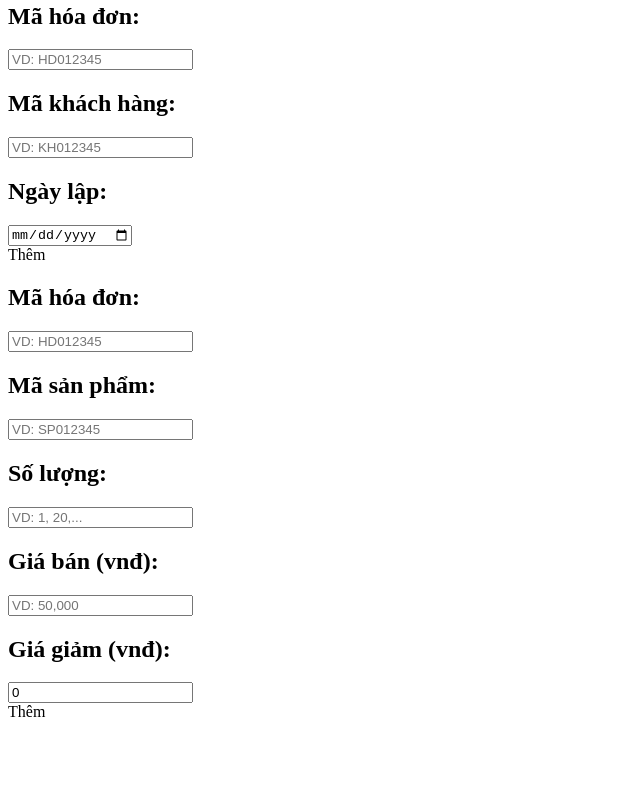
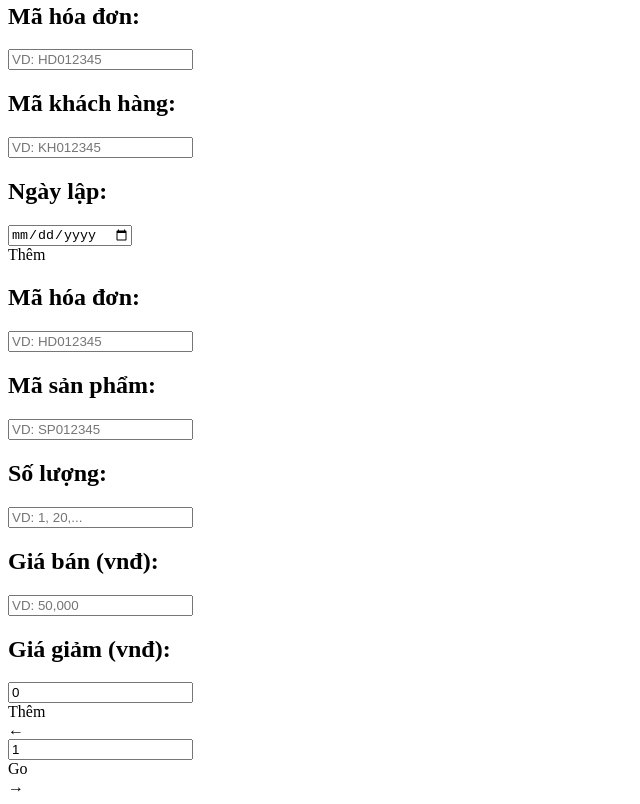
Before and after one commit to Kurokid0206/CSDLNC_DATH1, a plain HTML site: page index.html in a window 1280 px wide. Shown: the part 675-1479 px from the top of the page, without its empty margins (0-640 px from the left). Before the commit the page ends 1404 px from the top, so only its background shows below. Drawn offline with Linux system fonts and the light colour scheme.

Commit message:
Bổ sung Bảng hiển thị danh sách hoá đơn

```diff
--- a/index.html
+++ b/index.html
@@ -145,7 +145,32 @@
         </form>
     </div>
 
+<!-- Bang hien thi danh sach hoa don -->
+    <div class="tbl-container" id="bills-container">
+        <div class="navipage">
+            <div class="form-container">
 
+                <form class="form form-navipage" id="form-navipage">
+                    <div class="form__element">
+                        <div class="btn btn--submit" id="btn_prev_page" onclick="goto_prev_bill_page()">←</div>
+                    </div>
+                    <div class="form__element">
+                        <input type="number" name="page-num" id="page-num" value=1 required>
+                    </div>
+                    <div class="form__element">
+                        <div class="btn btn--submit btn--navipage" onclick="goto_bill_page()">Go</div>
+                    </div>
+                    <div class="form__element">
+                        <div class="btn btn--submit" id="btn_next_page" onclick="goto_next_bill_page()">→</div>
+                    </div>
+                </form>
+
+            </div>
+        </div>
+        <div class="tbl-container" id="tbl-bills">
+
+        </div>
+    </div>
 
 
 
```
